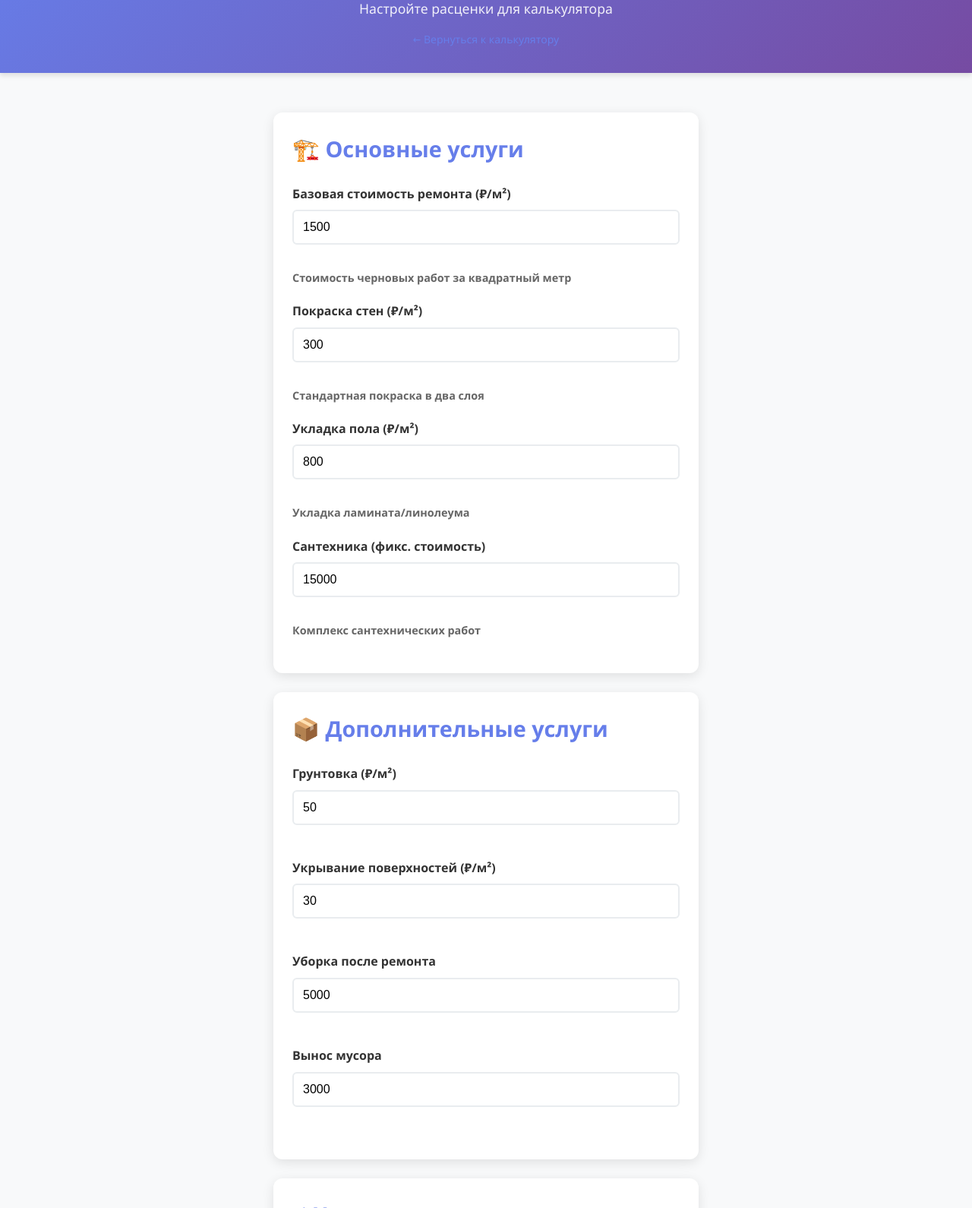
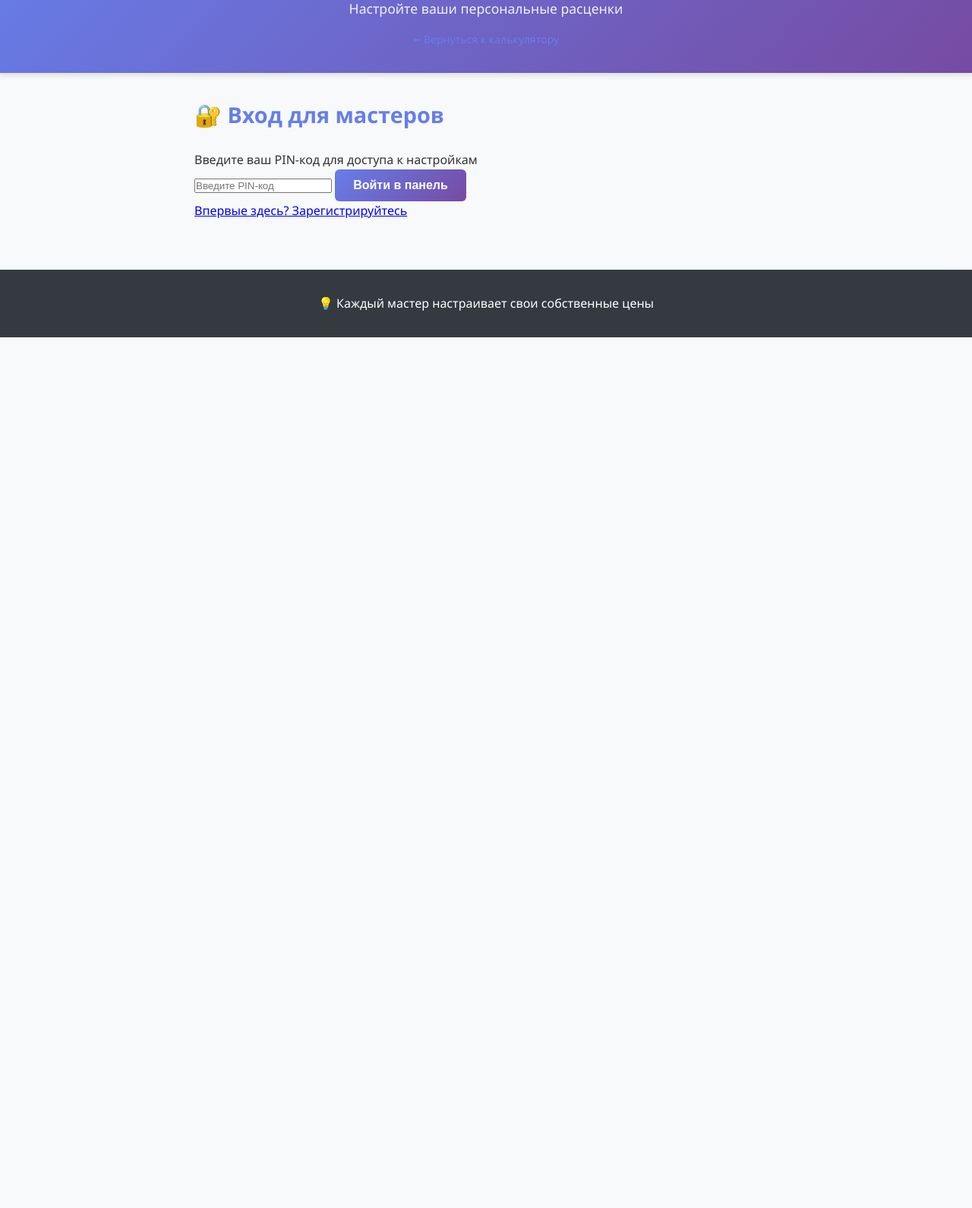
Before and after one commit to vf12776-ux/remont-pro, a plain HTML site: page admin.html in a window 1280 px wide. Shown: the part 107-1697 px from the top of the page at 76% size. After the commit the page ends 800 px from the top, so only its background shows below. Drawn offline with Linux system fonts and the light colour scheme.

Commit message:
Update admin.html

```diff
--- a/admin.html
+++ b/admin.html
@@ -3,108 +3,69 @@
 <head>
   <meta charset="UTF-8">
   <meta name="viewport" content="width=device-width, initial-scale=1.0">
-  <title>РемонтПро - Панель управления</title>
+  <title>Remont-Pro - Панель мастеров</title>
   <link rel="stylesheet" href="styles.css">
 </head>
 <body>
   <header>
-    <h1>⚙️ Панель управления ценами</h1>
-    <p>Настройте расценки для калькулятора</p>
+    <h1>👨‍🔧 Панель управления мастера</h1>
+    <p>Настройте ваши персональные расценки</p>
     <div class="header-links">
       <a href="index.html" class="back-link">← Вернуться к калькулятору</a>
     </div>
   </header>
 
   <main>
-    <div class="admin-container">
+    <!-- Секция входа/регистрации -->
+    <div id="auth-section" class="auth-section">
+      <div class="auth-form" id="login-form">
+        <h2>🔐 Вход для мастеров</h2>
+        <p>Введите ваш PIN-код для доступа к настройкам</p>
+        <input type="password" id="pin-input" placeholder="Введите PIN-код" maxlength="4" pattern="[0-9]*">
+        <button id="login-btn" class="btn-primary">Войти в панель</button>
+        <div class="auth-links">
+          <a href="#" id="show-register">Впервые здесь? Зарегистрируйтесь</a>
+        </div>
+      </div>
+
+      <div class="auth-form" id="register-form" style="display: none;">
+        <h2>📝 Регистрация мастера</h2>
+        <p>Создайте ваш персональный PIN-код (4 цифры)</p>
+        <input type="text" id="master-name" placeholder="Ваше имя или название компании">
+        <input type="password" id="new-pin" placeholder="Придумайте PIN-код" maxlength="4" pattern="[0-9]*">
+        <input type="password" id="confirm-pin" placeholder="Подтвердите PIN-код" maxlength="4" pattern="[0-9]*">
+        <button id="register-btn" class="btn-primary">Зарегистрироваться</button>
+        <div class="auth-links">
+          <a href="#" id="show-login">Уже зарегистрированы? Войдите</a>
+        </div>
+      </div>
+    </div>
+
+    <!-- Основная админ-панель (показывается после входа) -->
+    <div id="admin-content" class="admin-container" style="display: none;">
+      <div class="user-info">
+        <span id="current-user">Добро пожаловать!</span>
+        <button id="logout-btn" class="btn-secondary">🚪 Выйти</button>
+      </div>
+
+      <!-- Остальная часть админ-панели без изменений -->
       <div class="price-section">
         <h2>🏗️ Основные услуги</h2>
-
-        <div class="price-group">
-          <label>
-            <span>Базовая стоимость ремонта (₽/м²)</span>
-            <input type="number" id="price-base" min="0" step="100">
-            <small>Стоимость черновых работ за квадратный метр</small>
-          </label>
-        </div>
-
-        <div class="price-group">
-          <label>
-            <span>Покраска стен (₽/м²)</span>
-            <input type="number" id="price-painting" min="0" step="50">
-            <small>Стандартная покраска в два слоя</small>
-          </label>
-        </div>
-
-        <div class="price-group">
-          <label>
-            <span>Укладка пола (₽/м²)</span>
-            <input type="number" id="price-floor" min="0" step="100">
-            <small>Укладка ламината/линолеума</small>
-          </label>
-        </div>
-
-        <div class="price-group">
-          <label>
-            <span>Сантехника (фикс. стоимость)</span>
-            <input type="number" id="price-plumbing" min="0" step="1000">
-            <small>Комплекс сантехнических работ</small>
-          </label>
-        </div>
+        <!-- ... существующие поля ввода ... -->
       </div>
 
       <div class="price-section">
         <h2>📦 Дополнительные услуги</h2>
-
-        <div class="price-group">
-          <label>
-            <span>Грунтовка (₽/м²)</span>
-            <input type="number" id="price-primer" min="0" step="10">
-          </label>
-        </div>
-
-        <div class="price-group">
-          <label>
-            <span>Укрывание поверхностей (₽/м²)</span>
-            <input type="number" id="price-protection" min="0" step="10">
-          </label>
-        </div>
-
-        <div class="price-group">
-          <label>
-            <span>Уборка после ремонта</span>
-            <input type="number" id="price-cleaning" min="0" step="500">
-          </label>
-        </div>
-
-        <div class="price-group">
-          <label>
-            <span>Вынос мусора</span>
-            <input type="number" id="price-garbage" min="0" step="500">
-          </label>
-        </div>
+        <!-- ... существующие поля ввода ... -->
       </div>
 
       <div class="price-section">
         <h2>⚡ Наценки за срочность</h2>
-
-        <div class="price-group">
-          <label>
-            <span>Приоритетная (+%)</span>
-            <input type="number" id="multiplier-priority" min="0" max="100" step="5" value="20">
-          </label>
-        </div>
-
-        <div class="price-group">
-          <label>
-            <span>Срочная (+%)</span>
-            <input type="number" id="multiplier-urgent" min="0" max="200" step="5" value="50">
-          </label>
-        </div>
+        <!-- ... существующие поля ввода ... -->
       </div>
 
       <div class="admin-actions">
-        <button id="save-prices" class="btn-primary">💾 Сохранить все цены</button>
+        <button id="save-prices" class="btn-primary">💾 Сохранить мои цены</button>
         <button id="reset-prices" class="btn-secondary">🔄 Сбросить к стандартным</button>
         <button id="test-calc" class="btn-secondary">🧮 Протестировать расчёт</button>
       </div>
@@ -117,7 +78,7 @@
   </main>
 
   <footer>
-    <p>💡 Изменения вступят в силу сразу после сохранения</p>
+    <p>💡 Каждый мастер настраивает свои собственные цены</p>
   </footer>
 
   <script src="admin.js"></script>
```
